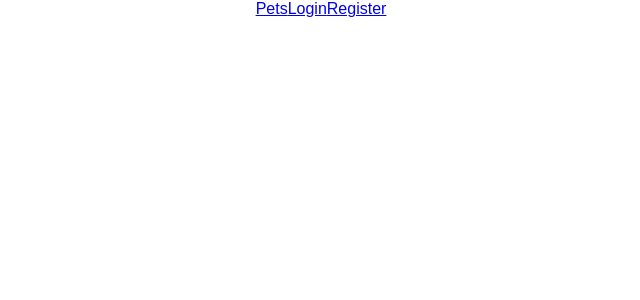
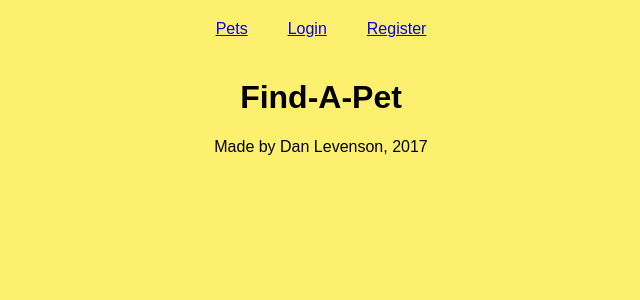
Before and after one commit to dlevenson44/FindAPet, a React (Create React App) app in the folder FindAPet/client/: page /pets/1/edit in a window 1280 px wide. Shown: the top 300 px of the page, without its empty margins (319-959 px from the left). Built offline with nearby package versions, Linux system fonts and the light colour scheme; no server answers.

Commit message:
added header and footer components, imported fonts, started styling

```diff
--- a/FindAPet/client/public/index.html
+++ b/FindAPet/client/public/index.html
@@ -4,37 +4,17 @@
     <meta charset="utf-8">
     <meta name="viewport" content="width=device-width, initial-scale=1, shrink-to-fit=no">
     <meta name="theme-color" content="#000000">
-    <!--
-      manifest.json provides metadata used when your web app is added to the
-      homescreen on Android. See https://developers.google.com/web/fundamentals/engage-and-retain/web-app-manifest/
-    -->
     <link rel="manifest" href="%PUBLIC_URL%/manifest.json">
     <link rel="shortcut icon" href="%PUBLIC_URL%/favicon.ico">
-    <!--
-      Notice the use of %PUBLIC_URL% in the tags above.
-      It will be replaced with the URL of the `public` folder during the build.
-      Only files inside the `public` folder can be referenced from the HTML.
-
-      Unlike "/favicon.ico" or "favicon.ico", "%PUBLIC_URL%/favicon.ico" will
-      work correctly both with client-side routing and a non-root public URL.
-      Learn how to configure a non-root public URL by running `npm run build`.
-    -->
-    <title>React App</title>
+    <link href="https://fonts.googleapis.com/css?family=Permanent+Marker|Quicksand" rel="stylesheet">
+    <link href="https://fonts.googleapis.com/css?family=Quicksand" rel="stylesheet">
+    <title>Find A Pet</title>
   </head>
   <body>
     <noscript>
       You need to enable JavaScript to run this app.
     </noscript>
     <div id="root"></div>
-    <!--
-      This HTML file is a template.
-      If you open it directly in the browser, you will see an empty page.
 
-      You can add webfonts, meta tags, or analytics to this file.
-      The build step will place the bundled scripts into the <body> tag.
-
-      To begin the development, run `npm start` or `yarn start`.
-      To create a production bundle, use `npm run build` or `yarn build`.
-    -->
   </body>
 </html>
--- a/FindAPet/client/src/App.css
+++ b/FindAPet/client/src/App.css
@@ -1,17 +1,27 @@
+body {
+  background-color: #FDF06F;
+}
+
 .App {
   display: flex;
-  justify-content: center;
+  align-items: center;
+  flex-direction: column;
 }
 
-.nav{
+.nav {
   display: flex;
   flex-direction: row;
+}
 
+.auth-nav{
+  display: flex;
+  flex-direction: row;
+}
+
+.nav-link{
+  padding: 20px;
 }
 
 
-
-@keyframes App-logo-spin {
-  from { transform: rotate(0deg); }
-  to { transform: rotate(360deg); }
-}
+/*font-family: 'Permanent Marker', cursive;
+font-family: 'Quicksand', sans-serif;*/
--- a/FindAPet/client/src/App.js
+++ b/FindAPet/client/src/App.js
@@ -10,8 +10,10 @@ import Auth from './modules/Auth'
 import RegisterForm from './components/RegisterForm'
 import LoginForm from './components/LoginForm'
 import Dashboard from './components/Dashboard'
+import Header from './components/Header'
 import PetList from './components/PetList'
 import SinglePet from './components/SinglePet'
+import Footer from './components/Footer'
 
 
 
@@ -120,18 +122,16 @@ class App extends Component {
       <Router>
         <div className="App">
           <div className="nav">
-            <div className="nav-list">
-              <Link to="/pets">Pets</Link>
-            </div>
+              <Link className="nav-link" to="/pets">Pets</Link>
           {(this.state.auth) ?
             (<div className="auth-nav">
-              <Link to="/profile">View Profile</Link>
-              <button onClick={this.handleLogout}>Logout</button>
+              <Link className="nav-link" to="/profile">View Profile</Link>
+              <button className="nav-button" onClick={this.handleLogout}>Logout</button>
              </div>
               ) : (
               <div className="auth-nav">
-                <Link to="/login">Login</Link>
-                <Link to="/register">Register</Link>
+                <Link className="nav-link" to="/login">Login</Link>
+                <Link className="nav-link" to="/register">Register</Link>
               </div>
             )}
           </div>
@@ -144,8 +144,10 @@ class App extends Component {
             <LoginForm handleLoginSubmit={this.handleLoginSubmit} />
             } />
           <Route exact path="/profile" render={() => <Dashboard />} />
+          <Header />
           <Route exact path="/pets" render={() => <PetList getAllPets={this.getAllPets} petList={this.state.petList} petListStatus={this.petListStatus} petsLoaded={this.state.petsLoaded} />} />
           <Route exact path="/pets/:id" component={SinglePet} />
+          <Footer />
         </div>
       </Router>
     );
--- a/FindAPet/client/src/components/EditPetForm.jsx
+++ b/FindAPet/client/src/components/EditPetForm.jsx
@@ -83,6 +83,9 @@ class EditPetForm extends Component {
 				//the line referencing picture to file var triggers 404 error
 				picture: reader.result,
 				imagePreviewUrl: reader.result,
+				currentPet: {
+					picture: reader.result,
+				}
 			})
 		}
 		reader.readAsDataURL(file)
--- /dev/null
+++ b/FindAPet/client/src/components/Footer.jsx
@@ -0,0 +1,11 @@
+import React from 'react'
+
+const Footer = () => {
+	return(
+	<div className="footer-container">
+		<footer className="footer">Made by Dan Levenson, 2017</footer>
+	</div>
+	)
+}
+
+export default Footer
--- /dev/null
+++ b/FindAPet/client/src/components/Header.jsx
@@ -0,0 +1,11 @@
+import React from 'react'
+
+const Header = () => {
+	return(
+	<div className="header-container">
+		<h1 className="header">Find-A-Pet</h1>
+	</div>
+	)
+}
+
+export default Header
```
Also changed, not shown: FindAPet/client/public/background.png (added).
